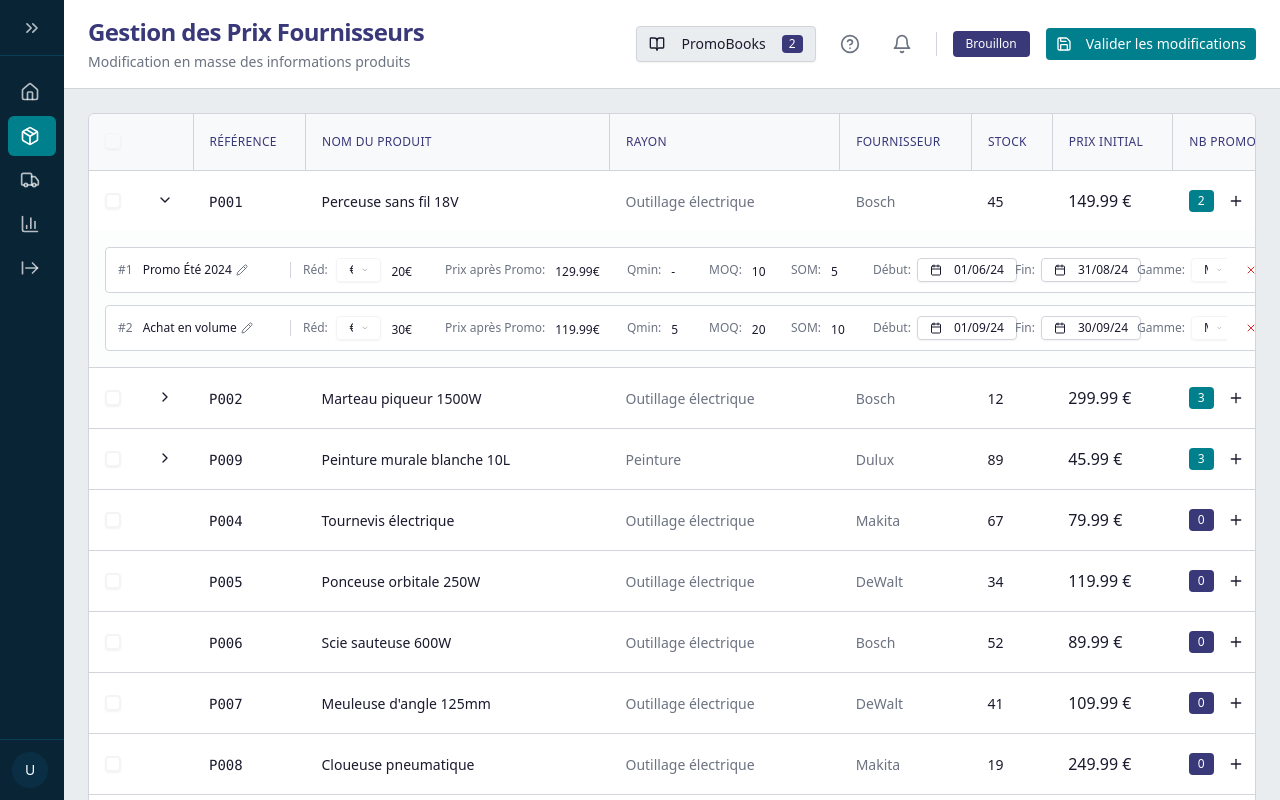
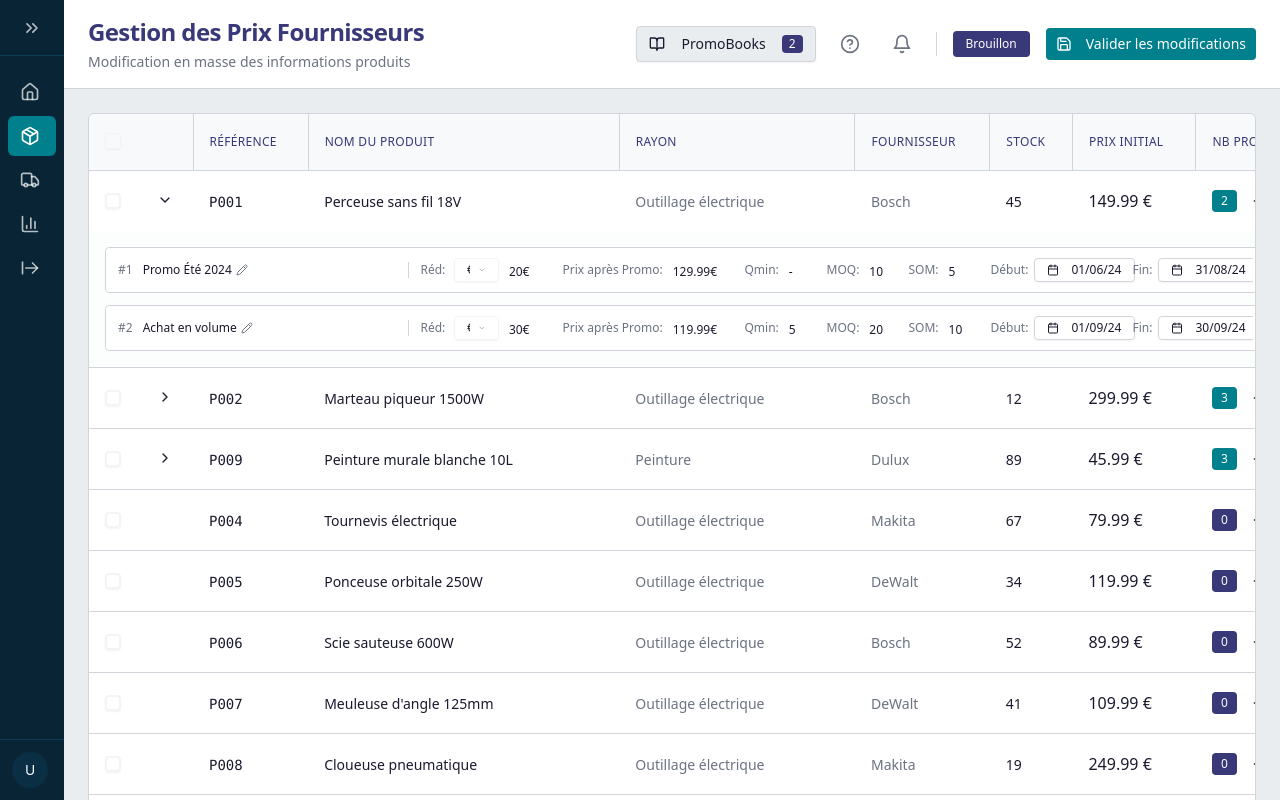
Before and after one commit to adrienlemoine35/LegacyMain, a Next.js app: page / in a window 1280 px wide. Both pictures are taken after a click on the button 165 px from the left and 200 px from the top of the page. Shown: the top 800 px of the page. Built offline with nearby package versions, Linux system fonts and the light colour scheme.

Commit message:
feat: adjust promotion config rows to full table width
Use flexbox for proportional column resizing and nowrap for labels.

Co-authored-by: null <22660168+adrienlemoine35@users.noreply.github.com>

```diff
--- a/components/product-table-v2.tsx
+++ b/components/product-table-v2.tsx
@@ -227,10 +227,10 @@ export function ProductTableV2({
                               {promoConfigs.map((config, index) => (
                                 <div
                                   key={config.id}
-                                  className="flex items-center gap-3 rounded border border-border bg-card px-3 py-2"
+                                  className="flex w-full items-center gap-3 rounded border border-border bg-card px-3 py-2"
                                 >
-                                  {/* Label - Fixed width column */}
-                                  <div className="flex w-[160px] shrink-0 items-center gap-1">
+                                  {/* Label - Column */}
+                                  <div className="flex min-w-[140px] flex-1 items-center gap-1">
                                     <span className="text-xs font-medium text-muted-foreground">#{index + 1}</span>
                                     {editingField?.productId === product.id && editingField?.configId === config.id && editingField?.field === "label" ? (
                                       <Input
@@ -258,9 +258,9 @@ export function ProductTableV2({
                                   <div className="h-4 w-px bg-border" />
 
                                   {/* All fields in table-like columns */}
-                                  <div className="flex flex-1 items-center gap-3 overflow-x-auto">
-                                        {/* Réduction: Type + Valeur - Column width */}
-                                        <div className="flex w-[130px] shrink-0 items-center gap-1.5">
+                                  <div className="flex flex-[3] items-center gap-3 overflow-x-auto">
+                                        {/* Réduction: Type + Valeur - Column */}
+                                        <div className="flex min-w-[130px] flex-1 items-center gap-1.5">
                                           <span className="w-[30px] text-xs text-muted-foreground">Réd:</span>
                                           <Select
                                             value={config.promotionType || ""}
@@ -354,8 +354,8 @@ export function ProductTableV2({
                                         </div>
 
                                         {/* Prix après promo - Column */}
-                                        <div className="flex w-[170px] shrink-0 items-center gap-1.5">
-                                          <span className="text-xs text-muted-foreground">Prix après Promo:</span>
+                                        <div className="flex min-w-[170px] flex-1 items-center gap-1.5">
+                                          <span className="whitespace-nowrap text-xs text-muted-foreground">Prix après Promo:</span>
                                           {config.promotionType === "free" ? (
                                             <span className="text-xs font-medium text-muted-foreground">Gratuit</span>
                                           ) : (
@@ -412,8 +412,8 @@ export function ProductTableV2({
                                         </div>
 
                                         {/* Quantité minimale - Column */}
-                                        <div className="flex w-[70px] shrink-0 items-center gap-1.5">
-                                          <span className="text-xs text-muted-foreground">Qmin:</span>
+                                        <div className="flex min-w-[70px] flex-[0.5] items-center gap-1.5">
+                                          <span className="whitespace-nowrap text-xs text-muted-foreground">Qmin:</span>
                                           {editingField?.productId === product.id && editingField?.configId === config.id && editingField?.field === "minQuantity" ? (
                                             <Input
                                               type="number"
@@ -439,8 +439,8 @@ export function ProductTableV2({
                                         </div>
 
                                         {/* MOQ - Column */}
-                                        <div className="flex w-[70px] shrink-0 items-center gap-1.5">
-                                          <span className="text-xs text-muted-foreground">MOQ:</span>
+                                        <div className="flex min-w-[70px] flex-[0.5] items-center gap-1.5">
+                                          <span className="whitespace-nowrap text-xs text-muted-foreground">MOQ:</span>
                                           {editingField?.productId === product.id && editingField?.configId === config.id && editingField?.field === "moq" ? (
                                             <Input
                                               type="number"
@@ -466,8 +466,8 @@ export function ProductTableV2({
                                         </div>
 
                                         {/* SOM - Column */}
-                                        <div className="flex w-[70px] shrink-0 items-center gap-1.5">
-                                          <span className="text-xs text-muted-foreground">SOM:</span>
+                                        <div className="flex min-w-[70px] flex-[0.5] items-center gap-1.5">
+                                          <span className="whitespace-nowrap text-xs text-muted-foreground">SOM:</span>
                                           {editingField?.productId === product.id && editingField?.configId === config.id && editingField?.field === "som" ? (
                                             <Input
                                               type="number"
@@ -493,8 +493,8 @@ export function ProductTableV2({
                                         </div>
 
                                         {/* Date début - Column */}
-                                        <div className="flex w-[130px] shrink-0 items-center gap-1.5">
-                                          <span className="text-xs text-muted-foreground">Début:</span>
+                                        <div className="flex min-w-[130px] flex-1 items-center gap-1.5">
+                                          <span className="whitespace-nowrap text-xs text-muted-foreground">Début:</span>
                                           <Popover>
                                             <PopoverTrigger asChild>
                                               <Button variant="outline" className="h-6 flex-1 justify-start text-xs font-normal bg-transparent">
@@ -520,8 +520,8 @@ export function ProductTableV2({
                                         </div>
 
                                         {/* Date fin - Column */}
-                                        <div className="flex w-[110px] shrink-0 items-center gap-1.5">
-                                          <span className="text-xs text-muted-foreground">Fin:</span>
+                                        <div className="flex min-w-[110px] flex-1 items-center gap-1.5">
+                                          <span className="whitespace-nowrap text-xs text-muted-foreground">Fin:</span>
                                           <Popover>
                                             <PopoverTrigger asChild>
                                               <Button variant="outline" className="h-6 flex-1 justify-start text-xs font-normal bg-transparent">
@@ -547,8 +547,8 @@ export function ProductTableV2({
                                         </div>
 
                                         {/* Gamme - Column */}
-                                        <div className="flex w-[90px] shrink-0 items-center gap-1.5">
-                                          <span className="text-xs text-muted-foreground">Gamme:</span>
+                                        <div className="flex min-w-[90px] flex-[0.6] items-center gap-1.5">
+                                          <span className="whitespace-nowrap text-xs text-muted-foreground">Gamme:</span>
                                           <Select
                                             value={config.gamme}
                                             onValueChange={(v) => onUpdatePromoConfig(product.id, config.id, { gamme: v as "M" | "D" })}
```
